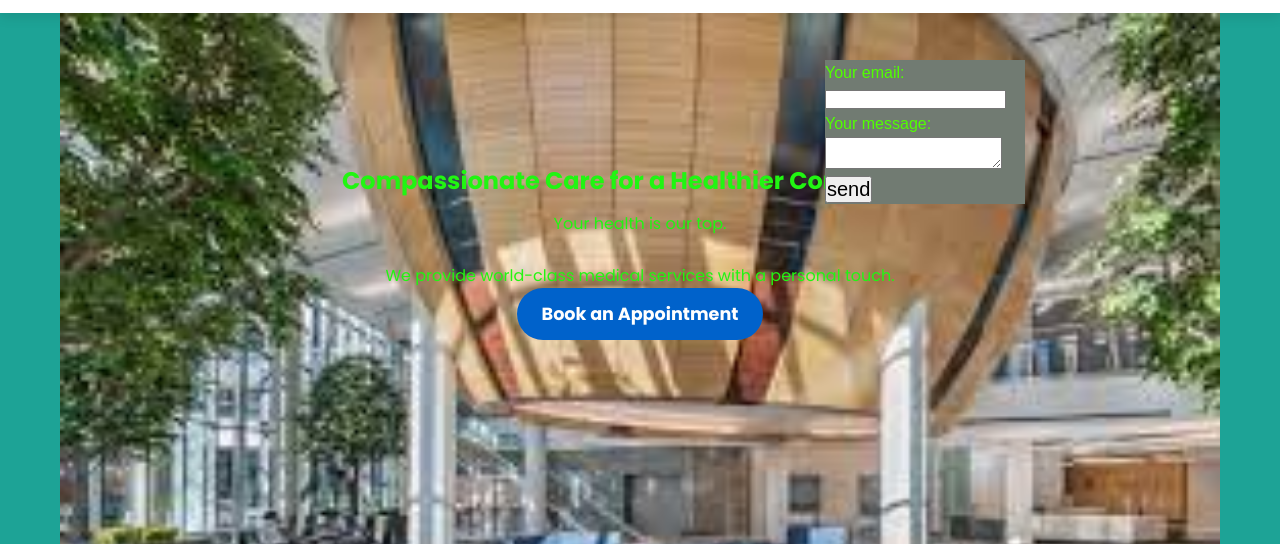
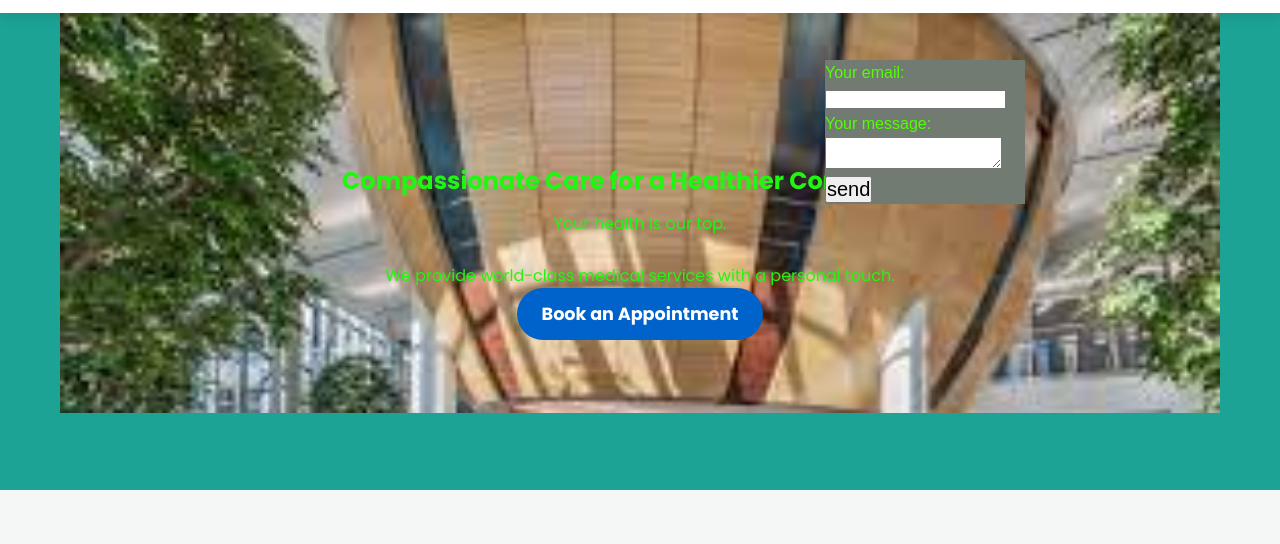
Before and after one commit to Gabrielkwame9498/school-first-project, a plain HTML site: page index.html in a window 1280 px wide. Shown: the part 65-609 px from the top of the page. Drawn offline with Linux system fonts and the light colour scheme.

Commit message:
add changes

```diff
--- a/style.css
+++ b/style.css
@@ -161,7 +161,7 @@ header nav ul li a:hover {
    background-image: url(health.jpeg);
    background-repeat: no-repeat;
    background-size: cover;
-    min-height: 80vh;
+    min-height: 50vh;
     display: flexbox;
     align-items: center;
     justify-content: center;
```
